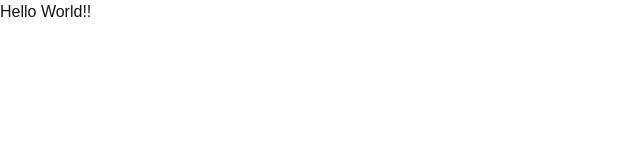
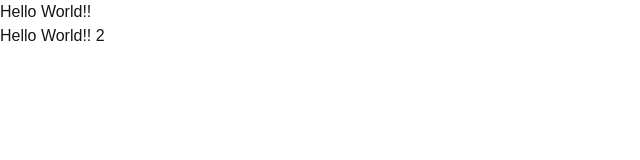
Before and after one commit to easycomp-cl/floraurora-salud-next15, a Next.js app: page / in a window 1280 px wide. Shown: the top 160 px of the page, without its empty margins (0-640 px from the left). Built offline with nearby package versions, Linux system fonts and the light colour scheme.

Commit message:
Prueba number 2

```diff
--- a/src/app/page.tsx
+++ b/src/app/page.tsx
@@ -4,6 +4,8 @@ export default function Home() {
   return (
     <div>
       <h1>Hello World!!</h1>
+      <h1>Hello World!! 2</h1>
+
     </div>
   );
 }
```
